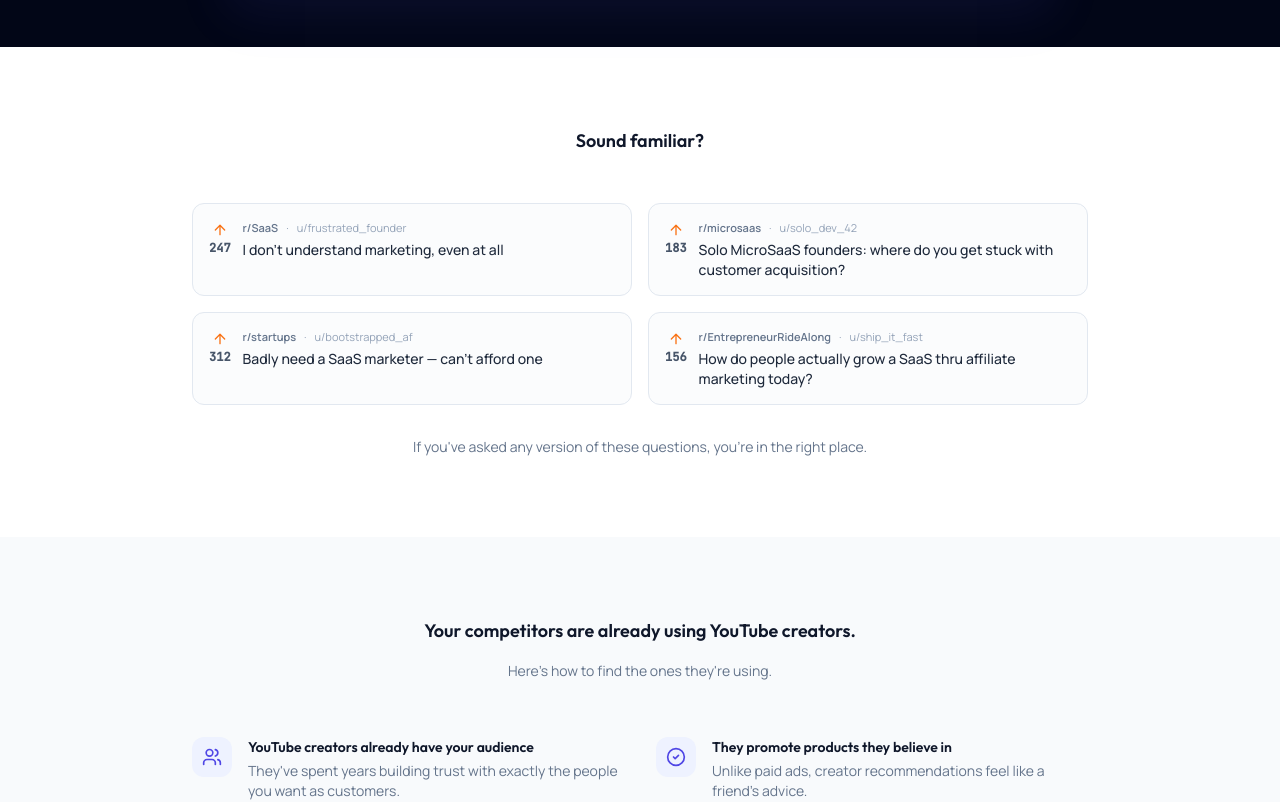
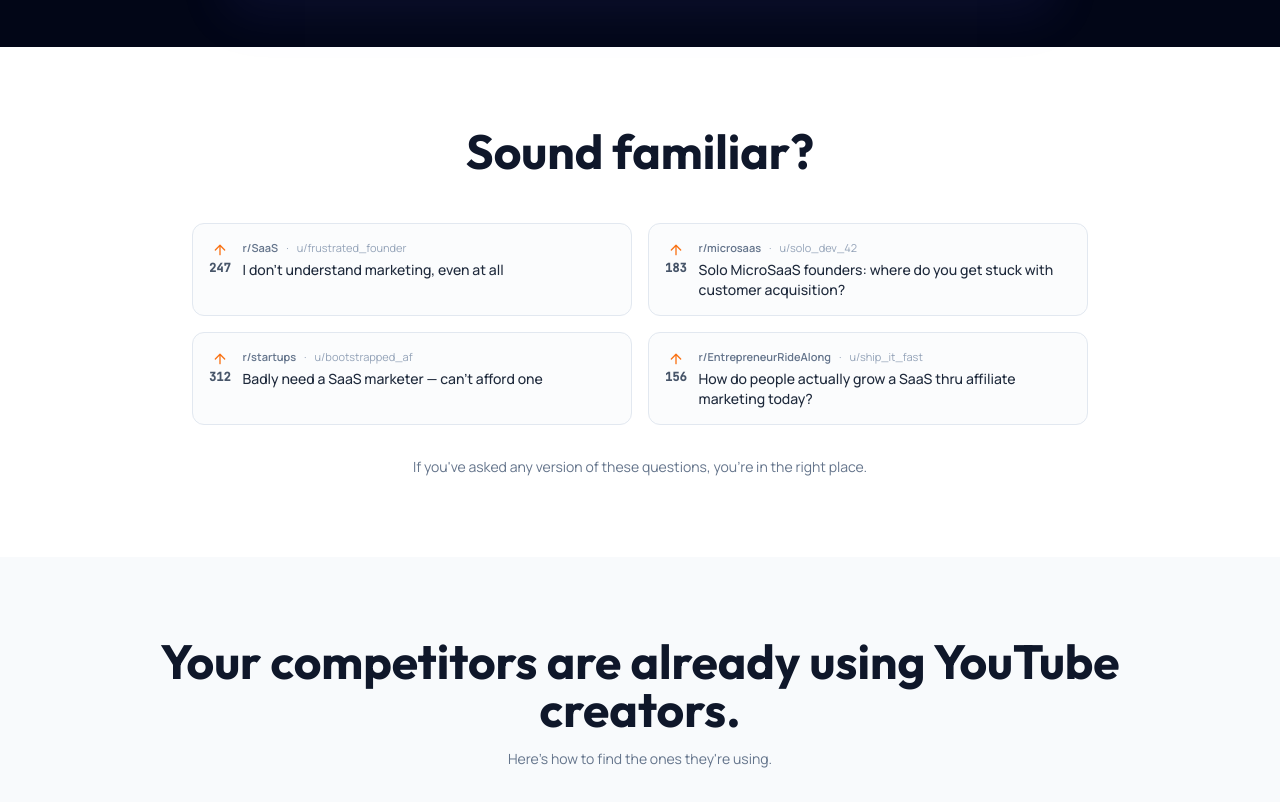
Before and after one commit to FutureMindAI07/affilitube, a React (Create React App) app in the folder frontend/: page /for-saas-founders in a window 1280 px wide. Shown: the part 1123-1925 px from the top of the page. Built offline with nearby package versions, Linux system fonts and the light colour scheme; no server answers.

Commit message:
auto-commit for 49851b87-f839-4507-905e-215ac52fd83c

```diff
--- a/frontend/src/pages/SaaSFoundersLanding.jsx
+++ b/frontend/src/pages/SaaSFoundersLanding.jsx
@@ -106,7 +106,7 @@ export default function SaaSFoundersLanding() {
         {/* Pain Section — Reddit-style cards */}
         <section className="py-20 bg-white">
           <div className="max-w-6xl mx-auto px-6">
-            <h2 className="text-base sm:text-lg font-heading font-semibold text-slate-900 text-center mb-12">
+            <h2 className="text-3xl sm:text-4xl lg:text-5xl font-heading font-bold text-slate-900 text-center mb-12 leading-tight">
               Sound familiar?
             </h2>
             <div className="grid sm:grid-cols-2 gap-4 max-w-4xl mx-auto">
@@ -144,7 +144,7 @@ export default function SaaSFoundersLanding() {
         {/* Solution Section */}
         <section className="py-20 bg-slate-50">
           <div className="max-w-6xl mx-auto px-6">
-            <h2 className="text-base sm:text-lg font-heading font-semibold text-slate-900 text-center mb-4">
+            <h2 className="text-3xl sm:text-4xl lg:text-5xl font-heading font-bold text-slate-900 text-center mb-4 leading-tight">
               Your competitors are already using YouTube creators.
             </h2>
             <p className="text-sm text-slate-500 text-center mb-14 max-w-lg mx-auto">
@@ -223,7 +223,7 @@ export default function SaaSFoundersLanding() {
         {/* Trust / Social Proof */}
         <section className="py-20 bg-slate-50">
           <div className="max-w-6xl mx-auto px-6">
-            <h2 className="text-base sm:text-lg font-heading font-semibold text-slate-900 text-center mb-12">
+            <h2 className="text-3xl sm:text-4xl lg:text-5xl font-heading font-bold text-slate-900 text-center mb-12 leading-tight">
               Built for founders, not marketing teams.
             </h2>
             <div className="grid md:grid-cols-3 gap-6 max-w-4xl mx-auto mb-14">
@@ -260,7 +260,7 @@ export default function SaaSFoundersLanding() {
         {/* Pricing Teaser */}
         <section className="py-20 bg-white">
           <div className="max-w-6xl mx-auto px-6">
-            <h2 className="text-base sm:text-lg font-heading font-semibold text-slate-900 text-center mb-12">
+            <h2 className="text-3xl sm:text-4xl lg:text-5xl font-heading font-bold text-slate-900 text-center mb-12 leading-tight">
               Start free. Scale when it works.
             </h2>
             <div className="grid md:grid-cols-3 gap-6 max-w-3xl mx-auto">
@@ -337,7 +337,7 @@ export default function SaaSFoundersLanding() {
         {/* Final CTA */}
         <section className="py-20 bg-gradient-to-r from-indigo-600 to-purple-600">
           <div className="max-w-6xl mx-auto px-6 text-center">
-            <h2 className="text-2xl sm:text-3xl font-heading font-bold text-white mb-4">
+            <h2 className="text-3xl sm:text-4xl lg:text-5xl font-heading font-bold text-white mb-4 leading-tight">
               Your first affiliates are already out there. Let's find them.
             </h2>
             <p className="text-indigo-100 mb-8 max-w-xl mx-auto">
```
